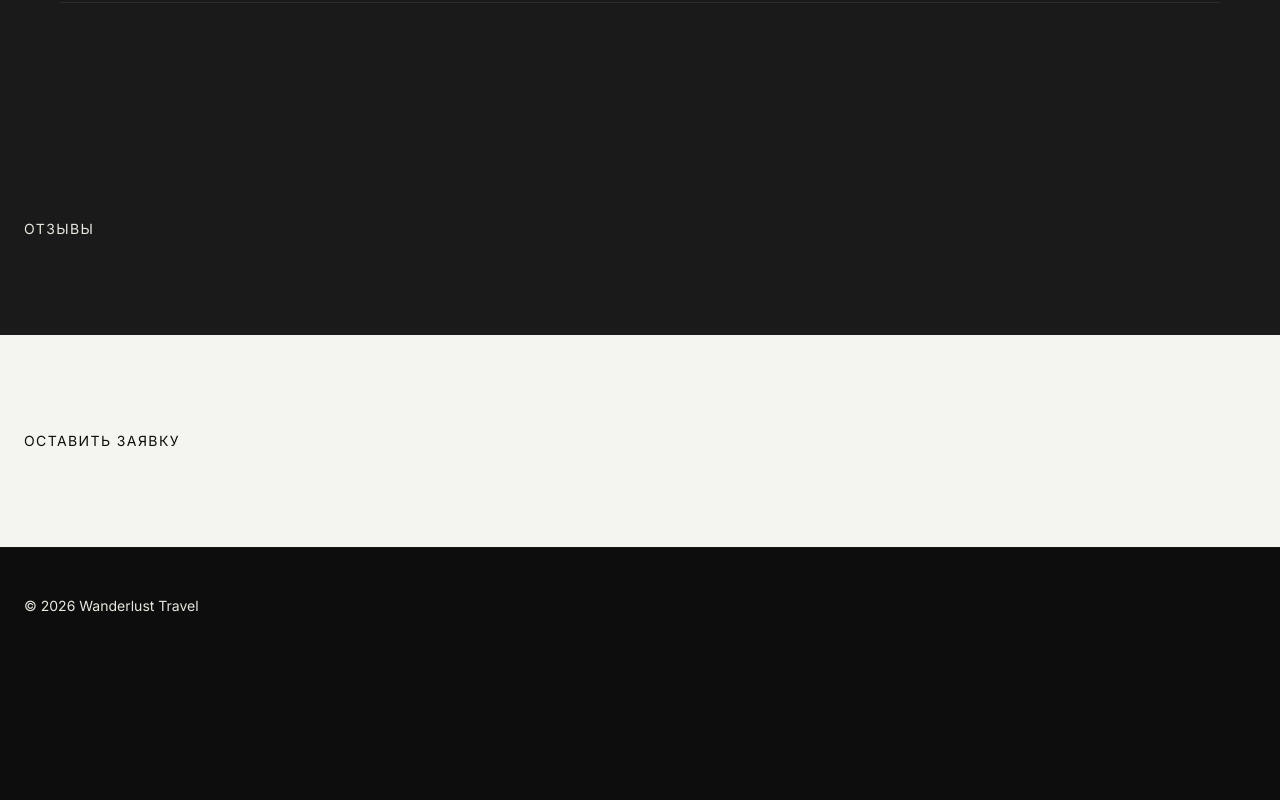
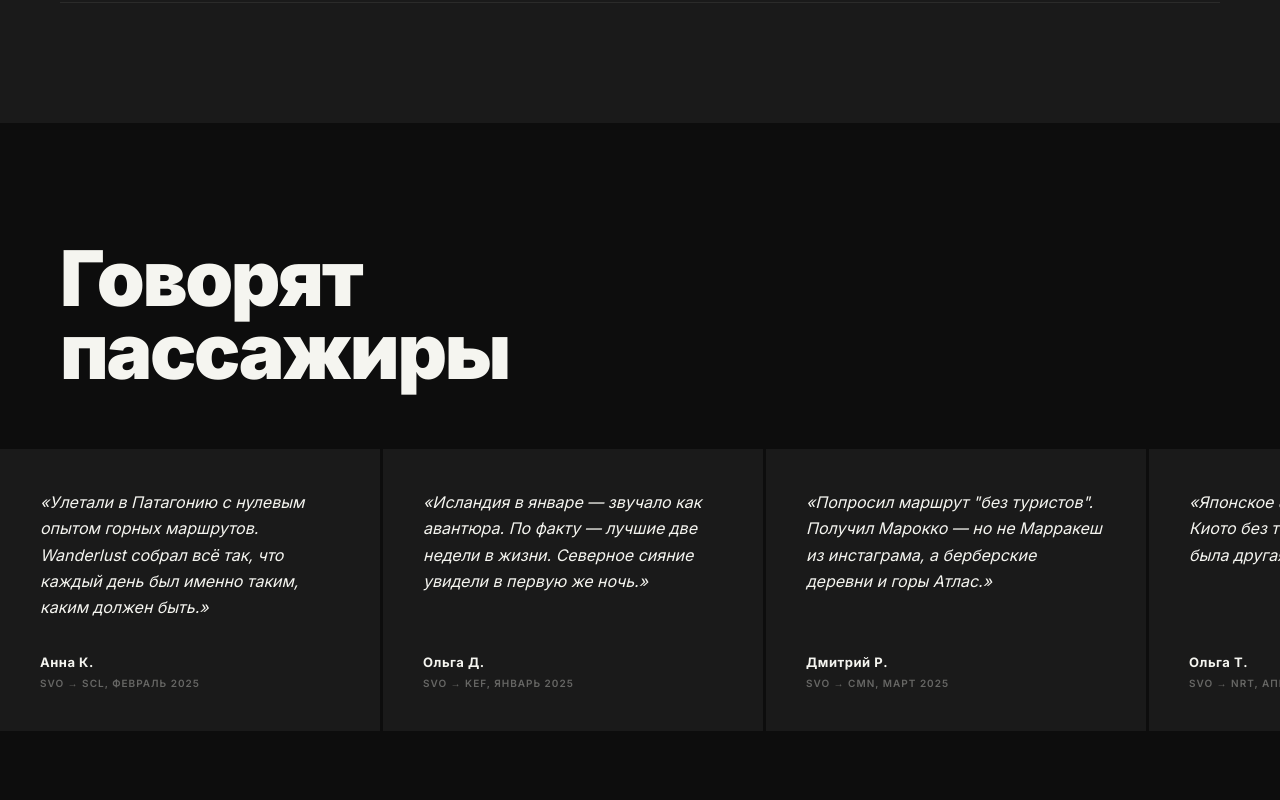
Before and after one commit to XenonZeon/Wanderlust-Travel, a Next.js app: page / in a window 1280 px wide. Shown: the part 3220-4020 px from the top of the page. Before the commit the page ends 3884 px from the top, so only its background shows below. Built offline with nearby package versions, Linux system fonts and the light colour scheme.

Commit message:
feat: Reviews section — horizontal snap-scroll track, 5 real reviews

```diff
--- a/components/sections/Reviews.tsx
+++ b/components/sections/Reviews.tsx
@@ -1,8 +1,30 @@
+import { reviews } from '@/content/reviews';
+
 export default function Reviews() {
   return (
-    <section className="bg-ink-soft py-24">
-      <div className="max-w-7xl mx-auto px-6">
-        <p className="text-paper-soft text-sm uppercase tracking-widest">Отзывы</p>
+    <section id="reviews" className="bg-ink overflow-hidden py-[120px]">
+      <h2 className="text-[clamp(52px,6vw,88px)] font-black tracking-[-0.03em] leading-[0.95] px-[60px] mb-[60px] text-paper">
+        Говорят<br />пассажиры
+      </h2>
+      <div className="flex gap-[3px] overflow-x-auto px-[60px] pb-5 snap-x snap-mandatory [scrollbar-width:none] [&::-webkit-scrollbar]:hidden">
+        {reviews.map((review) => (
+          <blockquote
+            key={review.id}
+            className="shrink-0 w-[380px] bg-ink-soft p-[40px] snap-start flex flex-col justify-between"
+          >
+            <p className="text-[16px] leading-[1.65] text-paper italic">
+              {review.text}
+            </p>
+            <footer className="mt-8 flex flex-col gap-1">
+              <cite className="not-italic font-bold text-[13px] tracking-[0.04em] text-paper">
+                {review.author}
+              </cite>
+              <span className="text-[10px] font-semibold tracking-[0.1em] uppercase text-paper/35">
+                {review.route}
+              </span>
+            </footer>
+          </blockquote>
+        ))}
       </div>
     </section>
   );
--- a/content/reviews.ts
+++ b/content/reviews.ts
@@ -1,39 +1,39 @@
 export interface Review {
   id: string;
   author: string;
-  tour: string;
+  route: string;
   text: string;
-  date: string;
 }
 
-// Placeholder content — replace with client data
 export const reviews: Review[] = [
   {
-    id: "1",
-    author: "Анна К.",
-    tour: "Мальдивы",
-    text: "Незабываемое путешествие. Всё было организовано идеально — от трансфера до отеля.",
-    date: "март 2024",
+    id: '1',
+    author: 'Анна К.',
+    route: 'SVO → SCL, февраль 2025',
+    text: '«Улетали в Патагонию с нулевым опытом горных маршрутов. Wanderlust собрал всё так, что каждый день был именно таким, каким должен быть.»',
   },
   {
-    id: "2",
-    author: "Дмитрий В.",
-    tour: "Япония",
-    text: "Поездка превзошла все ожидания. Маршрут продуман до мелочей, гид — профессионал.",
-    date: "апрель 2024",
+    id: '2',
+    author: 'Ольга Д.',
+    route: 'SVO → KEF, январь 2025',
+    text: '«Исландия в январе — звучало как авантюра. По факту — лучшие две недели в жизни. Северное сияние увидели в первую же ночь.»',
   },
   {
-    id: "3",
-    author: "Мария Л.",
-    tour: "Бали",
-    text: "Обращаюсь уже третий раз. Каждый раз уровень выше. Рекомендую всем.",
-    date: "май 2024",
+    id: '3',
+    author: 'Дмитрий Р.',
+    route: 'SVO → CMN, март 2025',
+    text: '«Попросил маршрут "без туристов". Получил Марокко — но не Марракеш из инстаграма, а берберские деревни и горы Атлас.»',
   },
   {
-    id: "4",
-    author: "Сергей Н.",
-    tour: "Италия",
-    text: "Неделя в Тоскане — лучший отпуск за последние пять лет. Спасибо за подбор маршрута.",
-    date: "июнь 2024",
+    id: '4',
+    author: 'Ольга Т.',
+    route: 'SVO → NRT, апрель 2025',
+    text: '«Японское JR Pass, онсэны в горах, Киото без толп — это был не тур, это была другая версия себя.»',
+  },
+  {
+    id: '5',
+    author: 'Сергей А.',
+    route: 'SVO → TBS, май 2025',
+    text: '«Менеджер ответил в 23:00, когда я узнал об отмене рейса. К утру всё было перебронировано.»',
   },
 ];
```
